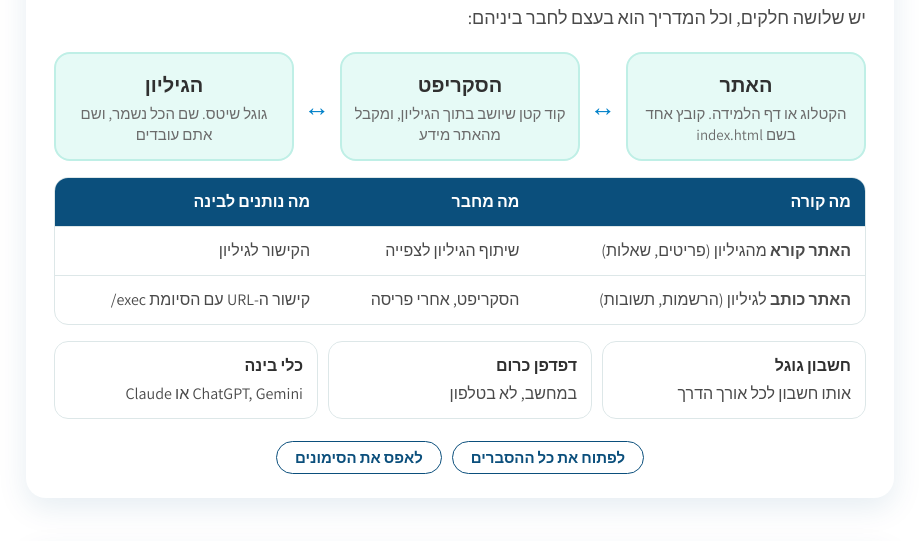
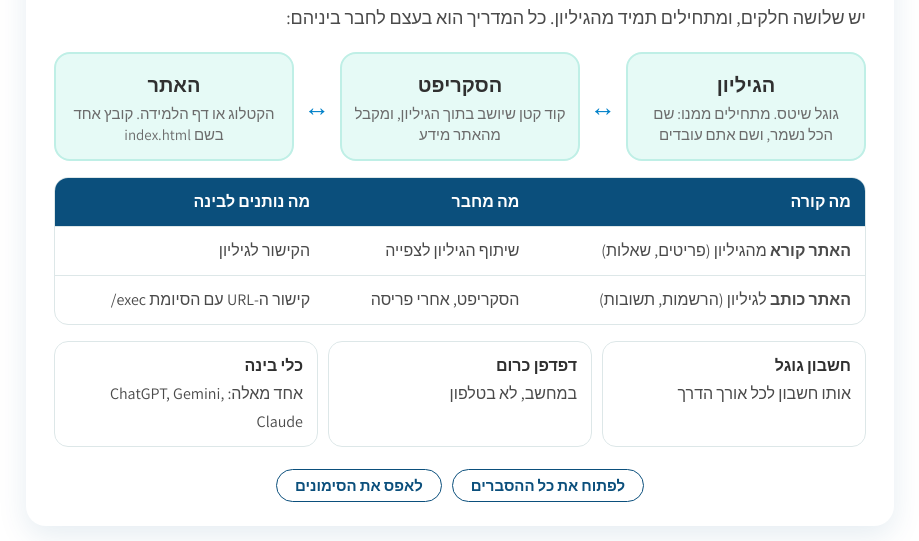
Before and after one commit to shirazel/catalog-workshop, a plain HTML site: page madrich.html in a window 1280 px wide. Shown: the part 568-1109 px from the top of the page, without its empty margins (180-1099 px from the left). Drawn offline with Linux system fonts and the light colour scheme.

Commit message:
מדריך: התמונה הגדולה מתחילה מהגיליון
Co-Authored-By: Claude Opus 5.5 <noreply@anthropic.com>

```diff
--- a/madrich.html
+++ b/madrich.html
@@ -207,13 +207,13 @@
   <div class="part-head">
     <span class="tag">לפני שמתחילים</span>
     <h2>התמונה הגדולה, בדקה אחת</h2>
-    <p>יש שלושה חלקים, וכל המדריך הוא בעצם לחבר ביניהם:</p>
+    <p>יש שלושה חלקים, ומתחילים תמיד מהגיליון. כל המדריך הוא בעצם לחבר ביניהם:</p>
     <div class="flow">
-      <div class="node"><b>האתר</b><span>הקטלוג או דף הלמידה. קובץ אחד בשם index.html</span></div>
+      <div class="node"><b>הגיליון</b><span>גוגל שיטס. מתחילים ממנו: שם הכל נשמר, ושם אתם עובדים</span></div>
       <div class="arrow">&#8596;</div>
       <div class="node"><b>הסקריפט</b><span>קוד קטן שיושב בתוך הגיליון, ומקבל מהאתר מידע</span></div>
       <div class="arrow">&#8596;</div>
-      <div class="node"><b>הגיליון</b><span>גוגל שיטס. שם הכל נשמר, ושם אתם עובדים</span></div>
+      <div class="node"><b>האתר</b><span>הקטלוג או דף הלמידה. קובץ אחד בשם index.html</span></div>
     </div>
     <table class="two">
       <tr><th>מה קורה</th><th>מה מחבר</th><th>מה נותנים לבינה</th></tr>
@@ -223,7 +223,7 @@
     <div class="need">
       <div><b>חשבון גוגל</b>אותו חשבון לכל אורך הדרך</div>
       <div><b>דפדפן כרום</b>במחשב, לא בטלפון</div>
-      <div><b>כלי בינה</b>ChatGPT, Gemini או Claude</div>
+      <div><b>כלי בינה</b>אחד מאלה: <bdi>ChatGPT, Gemini, Claude</bdi></div>
     </div>
     <div class="tools">
       <button class="tool" id="openAll" type="button">לפתוח את כל ההסברים</button>
@@ -274,7 +274,7 @@
           <li>למעלה מצד שמאל של הגיליון יש כפתור כחול <span class="q">"שיתוף"</span>. לוחצים עליו.</li>
           <li>בחלון שנפתח מחפשים את הכותרת <span class="q">"גישה כללית"</span>. כרגע כתוב שם "מוגבלת".</li>
           <li>לוחצים על "מוגבלת" ובוחרים <span class="q">"כל מי שיש לו את הקישור"</span>.</li>
-          <li>מימין לזה בודקים שכתוב <span class="q">"צופה"</span>, ולא "עורך".</li>
+          <li>משמאל לזה בודקים שכתוב <span class="q">"צופה"</span>, ולא "עורך".</li>
           <li>לוחצים <span class="q">"העתקת קישור"</span>, ואז <span class="q">"סיום"</span>. הקישור שמור עכשיו בזיכרון של המחשב, ונדביק אותו בצעד 4.</li>
         </ol>
         <div class="shot"><div class="shot-cap">כך נראה חלון השיתוף</div><div class="dialog">
```
